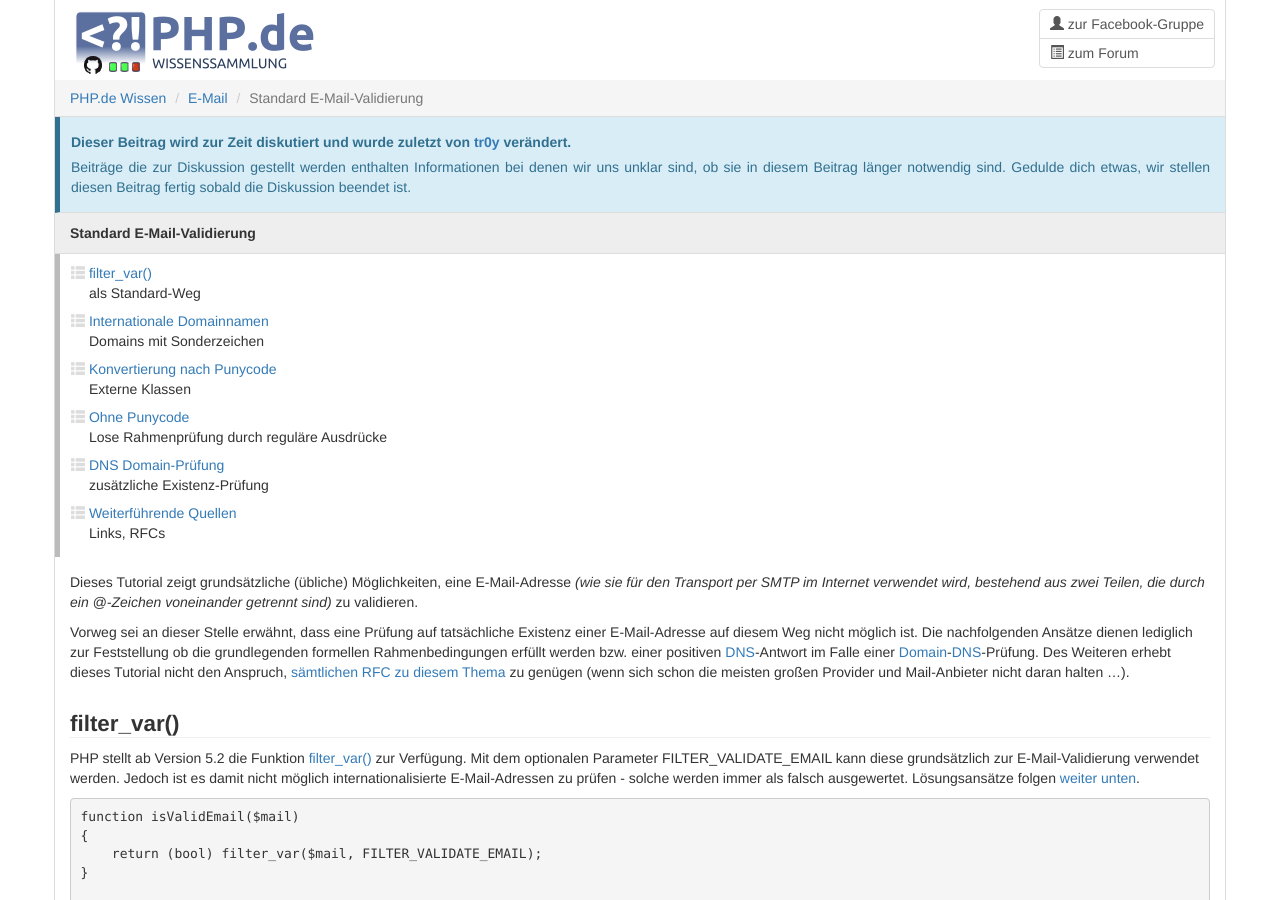
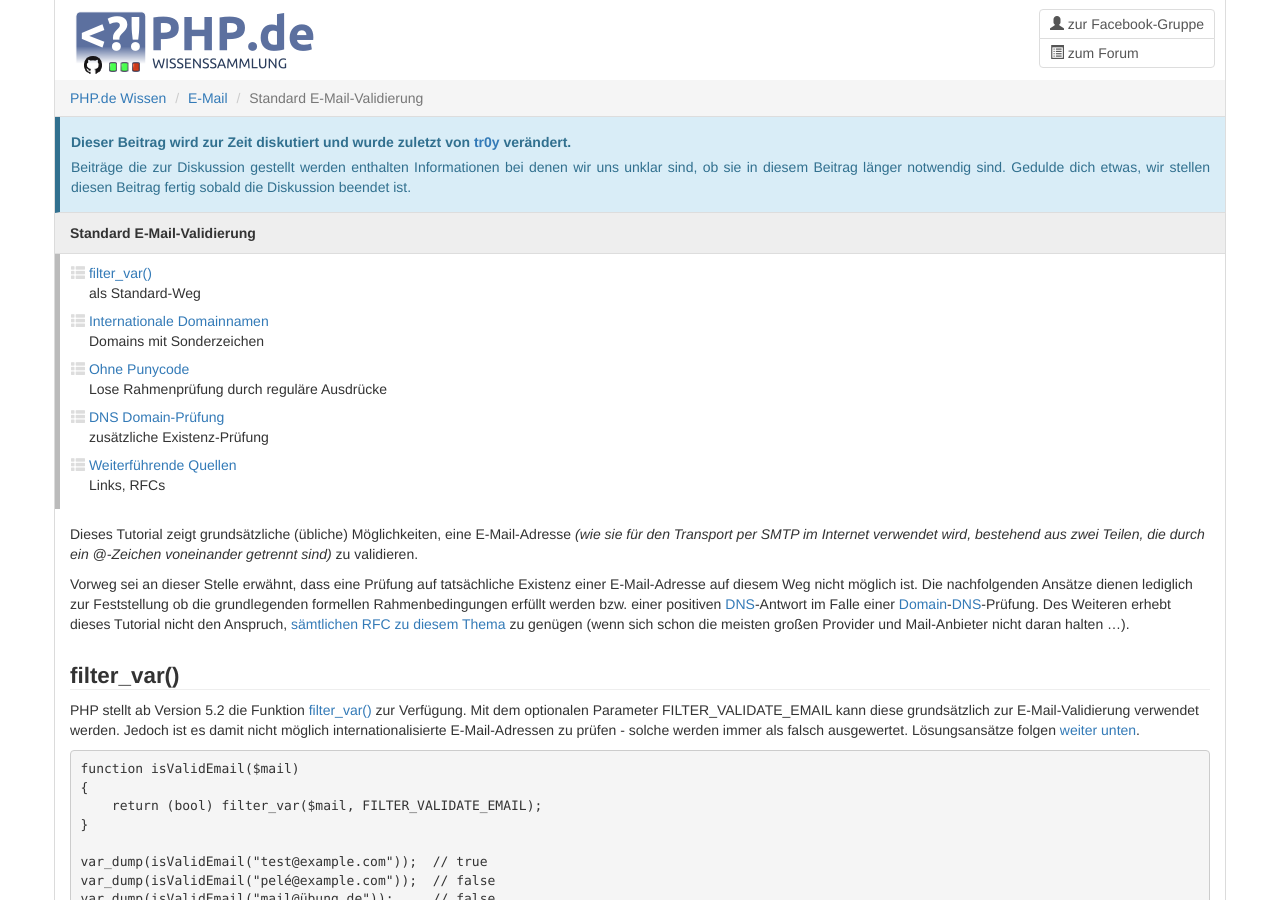
Before and after one commit to php-de/php-de.github.io, a Jekyll site: the page built from email/standard-mail-validation.md, in a window 1280 px wide and 900 px high. Built offline with Jekyll 4.4.1, drawn with Linux system fonts in a browser that asks for light colours; nearby versions of some CDN libraries.

Commit message:
Update standard-mail-validation.md

```diff
--- a/email/standard-mail-validation.md
+++ b/email/standard-mail-validation.md
@@ -20,12 +20,8 @@ inhalt:
         simple: "als Standard-Weg"
 
     -   name: "Internationale Domainnamen"
-        anchor: exkurs-internationalisierte-domainnamen-idn
+        anchor: internationalisierte-domainnamen-idn
         simple: "Domains mit Sonderzeichen"
-
-    -   name: "Konvertierung nach Punycode"
-        anchor: konvertierung-durch-eine-externe-punycode-klasse
-        simple: "Externe Klassen"
 
     -   name: "Ohne Punycode"
         anchor: ohne-punycode---lose-rahmenprfung-mittels-regulren-ausdrcken-regex
```
